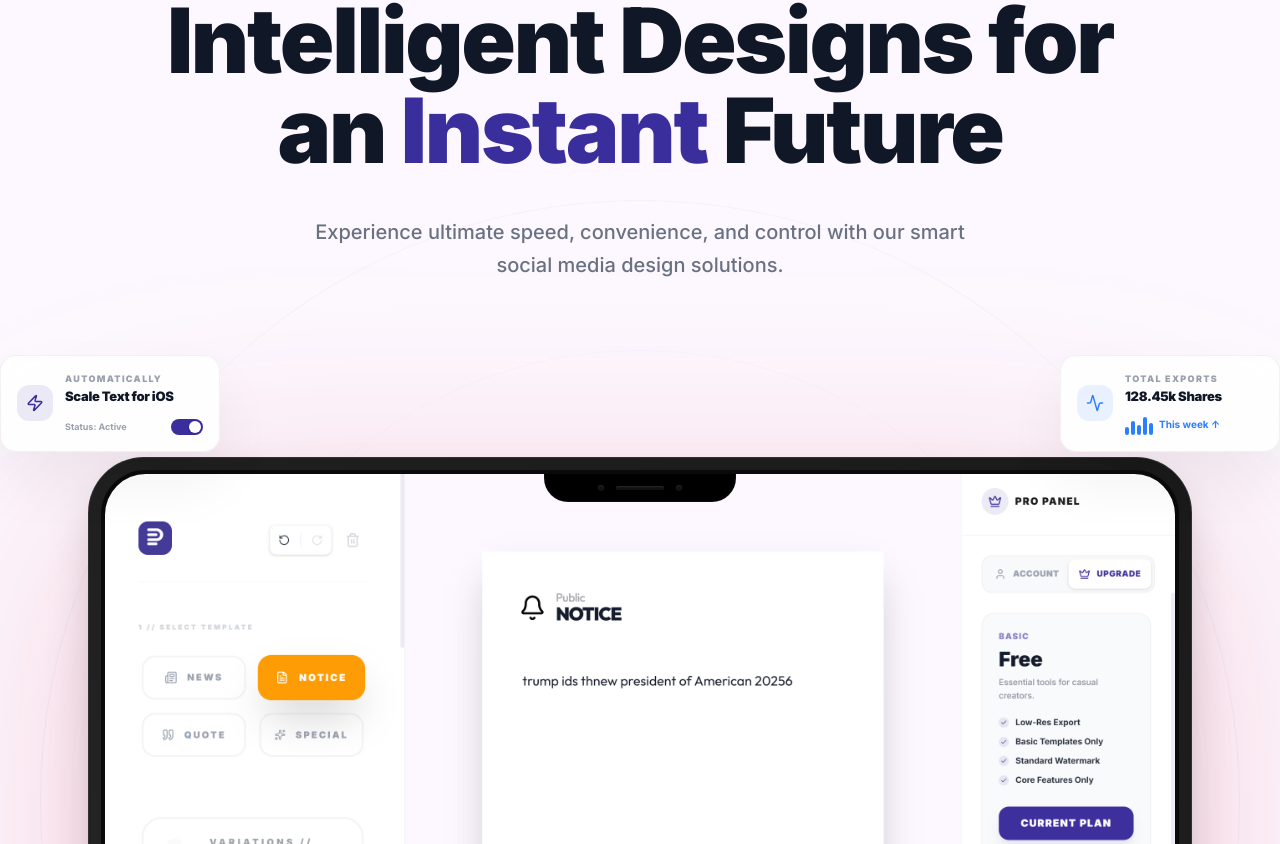
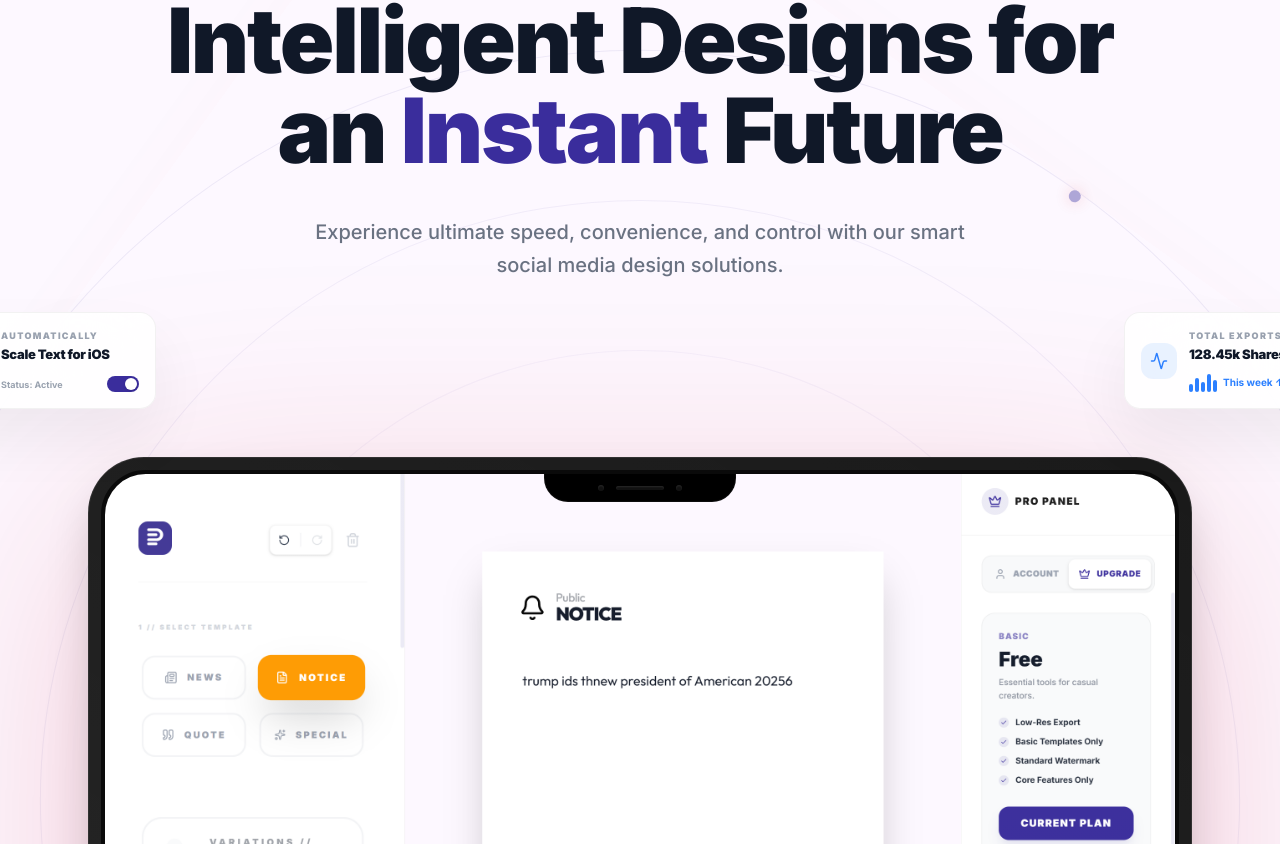
Before and after one commit to berrybrightson1/postit, a Next.js app: page / in a window 1280 px wide. Shown: the part 196-1040 px from the top of the page. Built offline with nearby package versions, Linux system fonts and the light colour scheme; a web font is replaced by a local one.

Commit message:
Enhance hero orbits and card positioning

```diff
--- a/src/app/page.tsx
+++ b/src/app/page.tsx
@@ -211,15 +211,26 @@ export default function LandingPage() {
           {/* Multi-Mockup Hero Area */}
           <div className="mt-12 md:mt-24 relative max-w-[1400px] mx-auto min-h-[300px] md:min-h-[600px] flex items-center justify-center pt-10 md:pt-20">
             {/* Background Orbits */}
-            <div className="absolute inset-0 z-0 flex items-center justify-center pointer-events-none opacity-20">
-              <div className="w-[600px] md:w-[1200px] h-[600px] md:h-[1200px] rounded-full border border-primary/20" />
-              <div className="absolute w-[450px] md:w-[900px] h-[450px] md:h-[900px] rounded-full border border-primary/10" />
+            <div className="absolute inset-0 z-0 flex items-center justify-center pointer-events-none overflow-visible">
+              <motion.div
+                animate={{ rotate: 360 }}
+                transition={{ duration: 60, repeat: Infinity, ease: "linear" }}
+                className="absolute flex items-center justify-center opacity-40 shadow-[0_0_100px_rgba(206,17,38,0.05)]"
+              >
+                <div className="w-[800px] md:w-[1500px] h-[800px] md:h-[1500px] rounded-full border border-primary/20" />
+                <div className="absolute w-[600px] md:w-[1200px] h-[600px] md:h-[1200px] rounded-full border border-primary/15" />
+                <div className="absolute w-[400px] md:w-[900px] h-[400px] md:h-[900px] rounded-full border border-primary/10" />
+
+                {/* Decorative Dots on orbit */}
+                <div className="absolute top-0 left-1/2 -translate-x-1/2 w-3 h-3 bg-primary rounded-full shadow-[0_0_15px_rgba(206,17,38,0.5)]" />
+                <div className="absolute bottom-1/4 right-0 w-2 h-2 bg-blue-400 rounded-full shadow-[0_0_10px_rgba(96,165,250,0.5)]" />
+              </motion.div>
             </div>
 
             {/* Desktop-only Absolute Smart Cards */}
             <div className="hidden md:contents">
               <SmartCard
-                className="top-[-5%] left-[0%]"
+                className="top-[-10%] left-[-5%]"
                 delay={0.6}
                 icon={Zap}
                 title="Automatically"
@@ -235,7 +246,7 @@ export default function LandingPage() {
               </SmartCard>
 
               <SmartCard
-                className="top-[-5%] right-[0%] hidden lg:block"
+                className="top-[-10%] right-[-5%] hidden lg:block"
                 delay={0.8}
                 icon={Activity}
                 title="Total Exports"
@@ -253,7 +264,7 @@ export default function LandingPage() {
               </SmartCard>
 
               <SmartCard
-                className="bottom-[10%] left-[0%] hidden xl:block"
+                className="bottom-[5%] left-[-8%] hidden xl:block"
                 delay={1}
                 icon={Layout}
                 title="Pro Templates"
@@ -269,7 +280,7 @@ export default function LandingPage() {
               </SmartCard>
 
               <SmartCard
-                className="bottom-[5%] right-[0%] min-w-[200px] hidden lg:block"
+                className="bottom-[0%] right-[-5%] min-w-[200px] hidden lg:block"
                 delay={0.7}
                 icon={Share2}
                 title="Direct Share"
```
